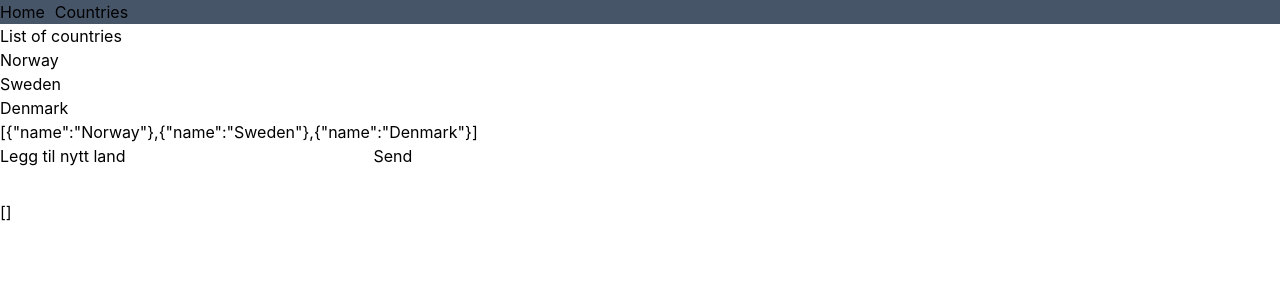
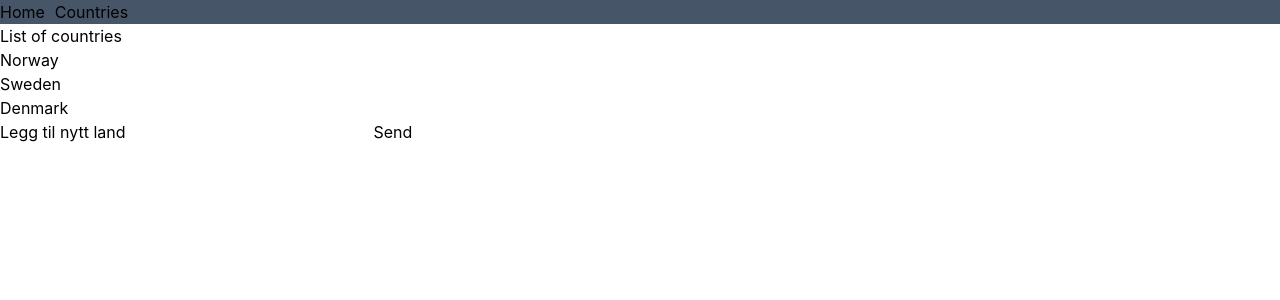
Before and after one commit to arkstig/nextapi, a Next.js app: page /countries in a window 1280 px wide. Shown: the top 300 px of the page. Built offline with nearby package versions, Linux system fonts and the light colour scheme.

Commit message:
Update list when added

```diff
--- a/pages/countries/index.js
+++ b/pages/countries/index.js
@@ -26,7 +26,7 @@ const Countries = () => {
     // trigger henting av data når komponenten lages
     useEffect(() => {
         getCountries()
-    }, [])
+    }, [countries])
 
     return (
         <div>
@@ -39,7 +39,7 @@ const Countries = () => {
                     <li key={index}>{country.name}</li>
                 ))}
             </ul>
-            <section>{JSON.stringify(countries)}</section>
+
             <CreateCountry />
         </div>
     )
--- a/pages/createcountry/index.js
+++ b/pages/createcountry/index.js
@@ -58,7 +58,6 @@ const CreateCountry = () => {
                 />
                 <button type="submit">Send</button>
             </form>
-            <section>{JSON.stringify(country)}</section>
             {error && <div>{error}</div>}
         </div>
     )
```
